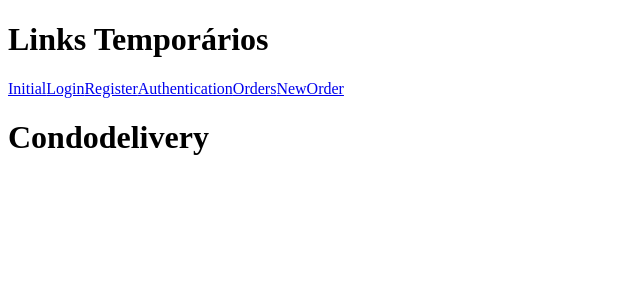
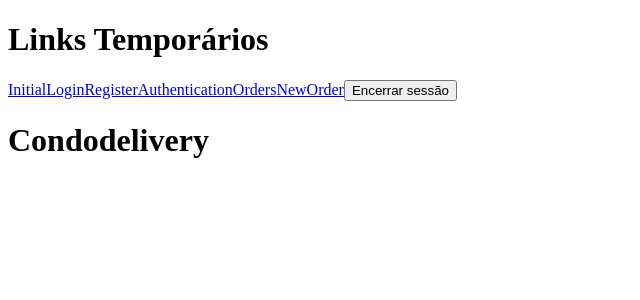
Before and after one commit to kelvinsouza2014/condodelivery2.0, a React app: page /Orders in a window 1280 px wide. Shown: the top 300 px of the page, without its empty margins (0-640 px from the left). Built offline with nearby package versions, Linux system fonts and the light colour scheme; the HTML template or start-up script is replaced by a standard one.

Commit message:
:sparkles: Feat: Botão de logout

```diff
--- a/src/routes/Orders.jsx
+++ b/src/routes/Orders.jsx
@@ -1,12 +1,14 @@
 // import {} from 'react'
+import TemporaryLinks from '../components/TemporaryLinks';
+import LogoutButton from '../components/LogoutButton';
 import AppTitle from '../components/AppTitle';
-import TemporaryLinks from '../components/TemporaryLinks';
 
 function Orders() {
   return (
     <>
       <TemporaryLinks />
       {/* <h1>Pedidos</h1> */}
+      <LogoutButton />
       <AppTitle />
     </>
   )
```
